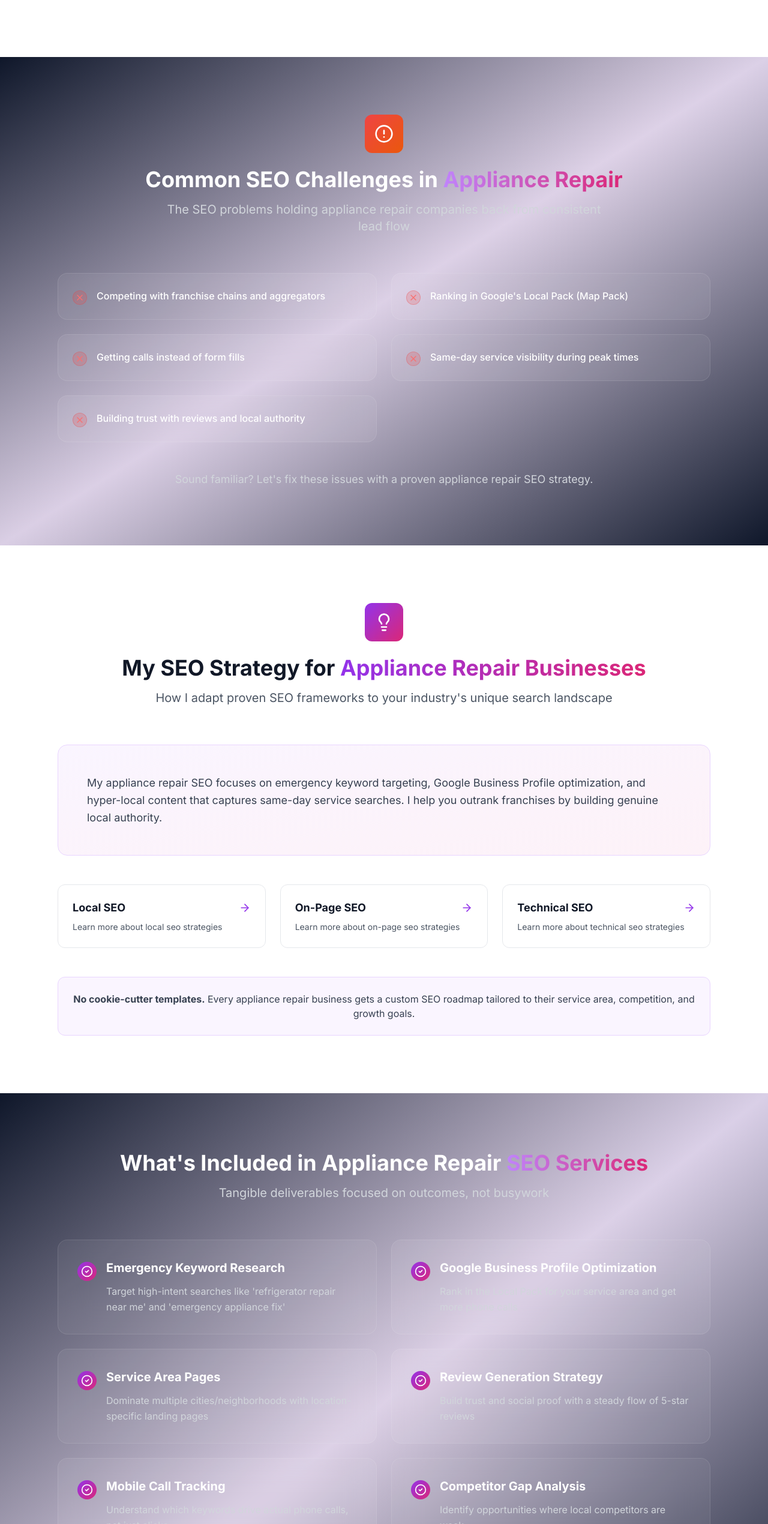
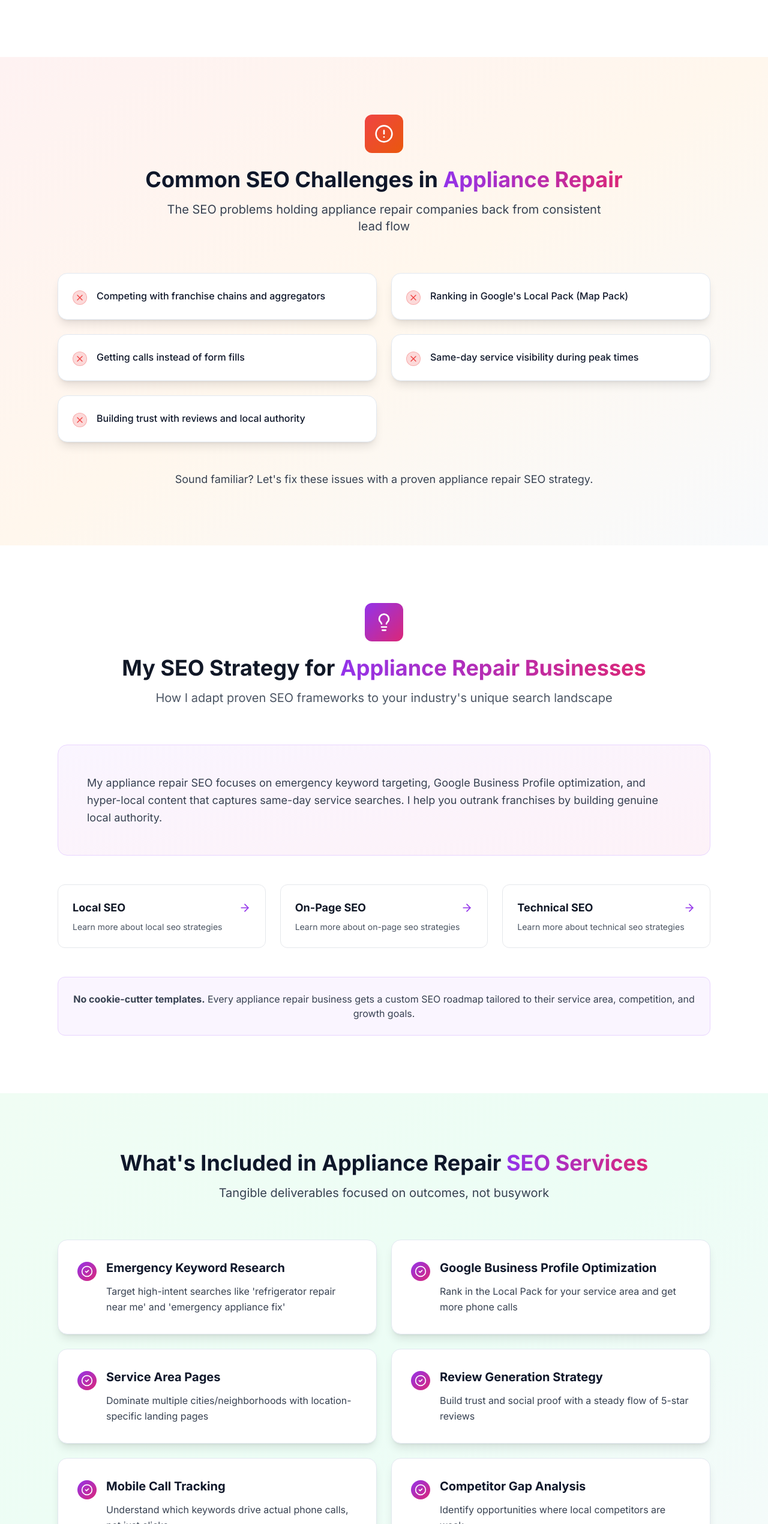
Before and after one commit to MoazHaider8/moazhaider-portfolio, a Next.js app: page /industries/appliance-repair-seo in a window 1280 px wide. Shown: the part 1666-4206 px from the top of the page at 60% size. Built offline with nearby package versions, Linux system fonts and the light colour scheme.

Commit message:
Fix light mode text clarity for all industry page components

```diff
--- a/components/industry-page/IndustryChallenges.tsx
+++ b/components/industry-page/IndustryChallenges.tsx
@@ -6,7 +6,7 @@ import { IndustryPageData } from "@/lib/industryData";
 
 export default function IndustryChallenges({ industry }: { industry: IndustryPageData }) {
   return (
-    <section className="py-24 bg-gradient-to-br from-slate-900 via-purple-900/20 to-slate-900">
+    <section className="py-24 bg-gradient-to-br from-red-50 via-orange-50 to-slate-50 dark:from-slate-900 dark:via-purple-900/20 dark:to-slate-900">
       <div className="mx-auto max-w-6xl px-4 sm:px-6 lg:px-8">
         <motion.div
           initial={{ opacity: 0, y: 20 }}
@@ -18,13 +18,13 @@ export default function IndustryChallenges({ industry }: { industry: IndustryPag
           <div className="w-16 h-16 rounded-xl bg-gradient-to-br from-red-500 to-orange-600 flex items-center justify-center mx-auto mb-6">
             <AlertCircle className="w-8 h-8 text-white" />
           </div>
-          <h2 className="text-4xl font-bold text-white mb-4">
+          <h2 className="text-4xl font-bold text-slate-900 dark:text-white mb-4">
             Common SEO Challenges in{" "}
-            <span className="bg-gradient-to-r from-purple-400 to-pink-600 bg-clip-text text-transparent">
+            <span className="bg-gradient-to-r from-purple-600 dark:from-purple-400 to-pink-600 bg-clip-text text-transparent">
               {industry.name}
             </span>
           </h2>
-          <p className="text-xl text-gray-300 max-w-3xl mx-auto">
+          <p className="text-xl text-gray-700 dark:text-gray-300 max-w-3xl mx-auto">
             The SEO problems holding {industry.name.toLowerCase()} companies back from consistent lead flow
           </p>
         </motion.div>
@@ -43,11 +43,11 @@ export default function IndustryChallenges({ industry }: { industry: IndustryPag
               <div className="absolute -inset-0.5 bg-gradient-to-r from-red-500 to-orange-500 rounded-2xl opacity-0 group-hover:opacity-100 blur transition-opacity duration-300" />
 
               {/* Card */}
-              <div className="relative backdrop-blur-xl bg-white/5 border border-white/10 rounded-2xl p-6 flex items-start gap-4">
+              <div className="relative backdrop-blur-xl bg-white dark:bg-white/5 border border-slate-200 dark:border-white/10 rounded-2xl p-6 flex items-start gap-4 shadow-lg dark:shadow-none">
                 <div className="flex-shrink-0 w-6 h-6 rounded-full bg-red-500/20 border border-red-500/30 flex items-center justify-center mt-1">
-                  <X className="w-4 h-4 text-red-400" />
+                  <X className="w-4 h-4 text-red-500 dark:text-red-400" />
                 </div>
-                <p className="text-white font-medium leading-relaxed">
+                <p className="text-slate-900 dark:text-white font-medium leading-relaxed">
                   {challenge}
                 </p>
               </div>
@@ -63,7 +63,7 @@ export default function IndustryChallenges({ industry }: { industry: IndustryPag
           transition={{ duration: 0.6, delay: 0.4 }}
           className="text-center mt-12"
         >
-          <p className="text-gray-300 text-lg">
+          <p className="text-gray-700 dark:text-gray-300 text-lg">
             Sound familiar? Let's fix these issues with a proven {industry.name.toLowerCase()} SEO strategy.
           </p>
         </motion.div>
--- a/components/industry-page/IndustryIncludes.tsx
+++ b/components/industry-page/IndustryIncludes.tsx
@@ -6,7 +6,7 @@ import { IndustryPageData } from "@/lib/industryData";
 
 export default function IndustryIncludes({ industry }: { industry: IndustryPageData }) {
   return (
-    <section className="py-24 bg-gradient-to-br from-slate-900 via-purple-900/20 to-slate-900">
+    <section className="py-24 bg-gradient-to-br from-green-50 via-emerald-50 to-slate-50 dark:from-slate-900 dark:via-purple-900/20 dark:to-slate-900">
       <div className="mx-auto max-w-6xl px-4 sm:px-6 lg:px-8">
         <motion.div
           initial={{ opacity: 0, y: 20 }}
@@ -15,13 +15,13 @@ export default function IndustryIncludes({ industry }: { industry: IndustryPageD
           transition={{ duration: 0.6 }}
           className="text-center mb-16"
         >
-          <h2 className="text-4xl font-bold text-white mb-4">
+          <h2 className="text-4xl font-bold text-slate-900 dark:text-white mb-4">
             What's Included in {industry.name}{" "}
-            <span className="bg-gradient-to-r from-purple-400 to-pink-600 bg-clip-text text-transparent">
+            <span className="bg-gradient-to-r from-purple-600 dark:from-purple-400 to-pink-600 bg-clip-text text-transparent">
               SEO Services
             </span>
           </h2>
-          <p className="text-xl text-gray-300 max-w-3xl mx-auto">
+          <p className="text-xl text-gray-700 dark:text-gray-300 max-w-3xl mx-auto">
             Tangible deliverables focused on outcomes, not busywork
           </p>
         </motion.div>
@@ -34,17 +34,17 @@ export default function IndustryIncludes({ industry }: { industry: IndustryPageD
               whileInView={{ opacity: 1, y: 0 }}
               viewport={{ once: true }}
               transition={{ duration: 0.5, delay: index * 0.1 }}
-              className="backdrop-blur-xl bg-white/5 border border-white/10 rounded-2xl p-8 hover:bg-white/10 transition-colors"
+              className="backdrop-blur-xl bg-white dark:bg-white/5 border border-slate-200 dark:border-white/10 rounded-2xl p-8 hover:bg-slate-50 dark:hover:bg-white/10 transition-colors shadow-lg dark:shadow-none"
             >
               <div className="flex items-start gap-4">
                 <div className="flex-shrink-0 w-8 h-8 rounded-full bg-gradient-to-br from-purple-600 to-pink-600 flex items-center justify-center mt-1">
                   <CheckCircle2 className="w-5 h-5 text-white" />
                 </div>
                 <div>
-                  <h3 className="text-xl font-bold text-white mb-3">
+                  <h3 className="text-xl font-bold text-slate-900 dark:text-white mb-3">
                     {item.title}
                   </h3>
-                  <p className="text-gray-300 leading-relaxed">
+                  <p className="text-gray-700 dark:text-gray-300 leading-relaxed">
                     {item.outcome}
                   </p>
                 </div>
@@ -59,10 +59,10 @@ export default function IndustryIncludes({ industry }: { industry: IndustryPageD
           whileInView={{ opacity: 1, y: 0 }}
           viewport={{ once: true }}
           transition={{ duration: 0.6, delay: 0.5 }}
-          className="text-center mt-12 p-8 bg-white/5 border border-white/10 rounded-2xl"
+          className="text-center mt-12 p-8 bg-white dark:bg-white/5 border border-slate-200 dark:border-white/10 rounded-2xl shadow-lg dark:shadow-none"
         >
-          <p className="text-lg text-gray-300">
-            <strong className="text-white">Every deliverable is outcome-focused.</strong> I don't bill for tasks—I deliver results
+          <p className="text-lg text-gray-700 dark:text-gray-300">
+            <strong className="text-slate-900 dark:text-white">Every deliverable is outcome-focused.</strong> I don't bill for tasks—I deliver results
             that move your {industry.name.toLowerCase()} business forward.
           </p>
         </motion.div>
--- a/components/industry-page/IndustryWhyChoose.tsx
+++ b/components/industry-page/IndustryWhyChoose.tsx
@@ -29,7 +29,7 @@ export default function IndustryWhyChoose({ industry }: { industry: IndustryPage
   ];
 
   return (
-    <section className="py-24 bg-gradient-to-br from-slate-900 via-purple-900/20 to-slate-900">
+    <section className="py-24 bg-gradient-to-br from-blue-50 via-purple-50 to-slate-50 dark:from-slate-900 dark:via-purple-900/20 dark:to-slate-900">
       <div className="mx-auto max-w-6xl px-4 sm:px-6 lg:px-8">
         <motion.div
           initial={{ opacity: 0, y: 20 }}
@@ -38,13 +38,13 @@ export default function IndustryWhyChoose({ industry }: { industry: IndustryPage
           transition={{ duration: 0.6 }}
           className="text-center mb-16"
         >
-          <h2 className="text-4xl font-bold text-white mb-4">
+          <h2 className="text-4xl font-bold text-slate-900 dark:text-white mb-4">
             Why Choose Me for{" "}
-            <span className="bg-gradient-to-r from-purple-400 to-pink-600 bg-clip-text text-transparent">
+            <span className="bg-gradient-to-r from-purple-600 dark:from-purple-400 to-pink-600 bg-clip-text text-transparent">
               {industry.name} SEO
             </span>
           </h2>
-          <p className="text-xl text-gray-300 max-w-3xl mx-auto">
+          <p className="text-xl text-gray-700 dark:text-gray-300 max-w-3xl mx-auto">
             The advantages of working with an industry-focused SEO consultant
           </p>
         </motion.div>
@@ -57,15 +57,15 @@ export default function IndustryWhyChoose({ industry }: { industry: IndustryPage
               whileInView={{ opacity: 1, y: 0 }}
               viewport={{ once: true }}
               transition={{ duration: 0.5, delay: index * 0.1 }}
-              className="backdrop-blur-xl bg-white/5 border border-white/10 rounded-2xl p-8 hover:bg-white/10 transition-colors"
+              className="backdrop-blur-xl bg-white dark:bg-white/5 border border-slate-200 dark:border-white/10 rounded-2xl p-8 hover:bg-slate-50 dark:hover:bg-white/10 transition-colors shadow-lg dark:shadow-none"
             >
               <div className="w-14 h-14 rounded-xl bg-gradient-to-br from-purple-600 to-pink-600 flex items-center justify-center mb-6">
                 <reason.icon className="w-7 h-7 text-white" />
               </div>
-              <h3 className="text-2xl font-bold text-white mb-4">
+              <h3 className="text-2xl font-bold text-slate-900 dark:text-white mb-4">
                 {reason.title}
               </h3>
-              <p className="text-gray-300 leading-relaxed">
+              <p className="text-gray-700 dark:text-gray-300 leading-relaxed">
                 {reason.description}
               </p>
             </motion.div>
@@ -78,10 +78,10 @@ export default function IndustryWhyChoose({ industry }: { industry: IndustryPage
           whileInView={{ opacity: 1, y: 0 }}
           viewport={{ once: true }}
           transition={{ duration: 0.6, delay: 0.5 }}
-          className="text-center mt-12 p-8 bg-white/5 border border-white/10 rounded-2xl"
+          className="text-center mt-12 p-8 bg-white dark:bg-white/5 border border-slate-200 dark:border-white/10 rounded-2xl shadow-lg dark:shadow-none"
         >
-          <p className="text-lg text-gray-300">
-            <strong className="text-white">No contracts, no retainers, no lock-ins.</strong> You stay because the results
+          <p className="text-lg text-gray-700 dark:text-gray-300">
+            <strong className="text-slate-900 dark:text-white">No contracts, no retainers, no lock-ins.</strong> You stay because the results
             are worth it—not because you're trapped in a long-term agreement.
           </p>
         </motion.div>
```
Also changed, not shown: components/industry-page/IndustryFAQ.tsx (+12 -12 lines).
